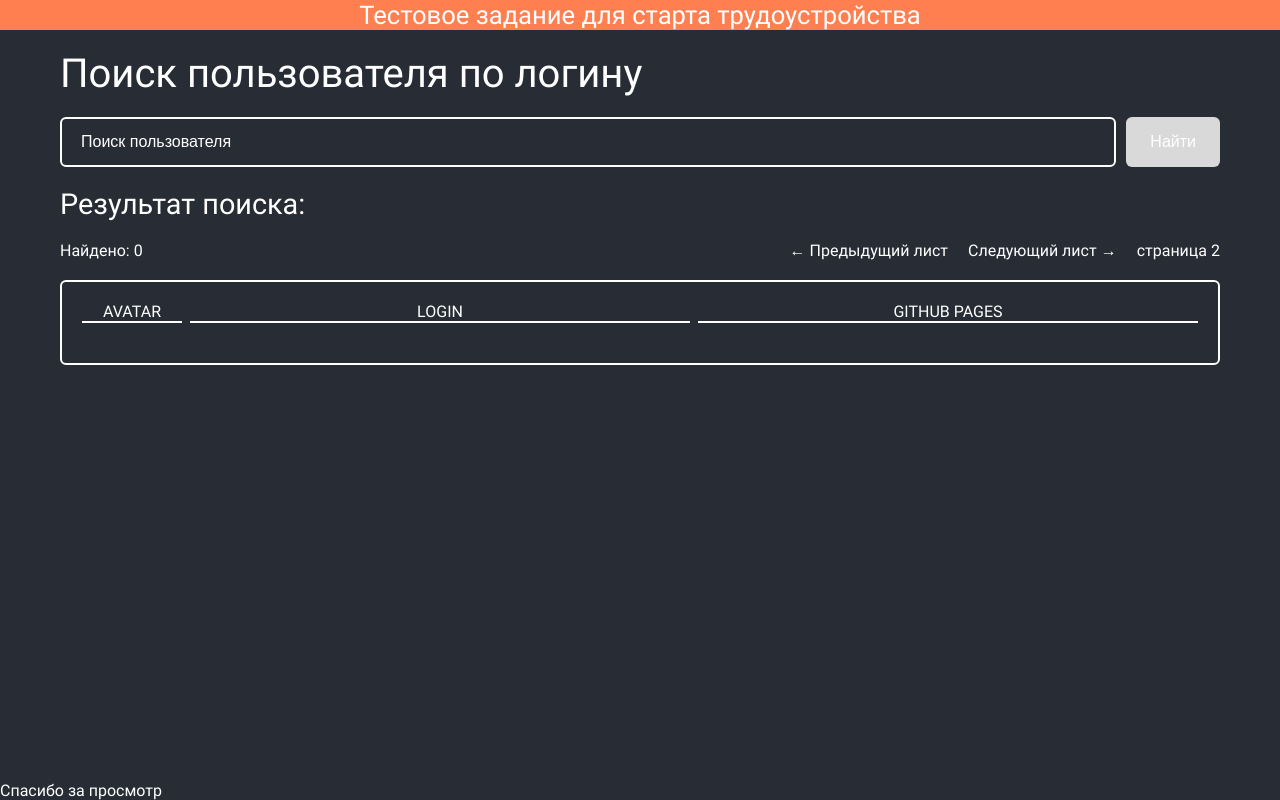
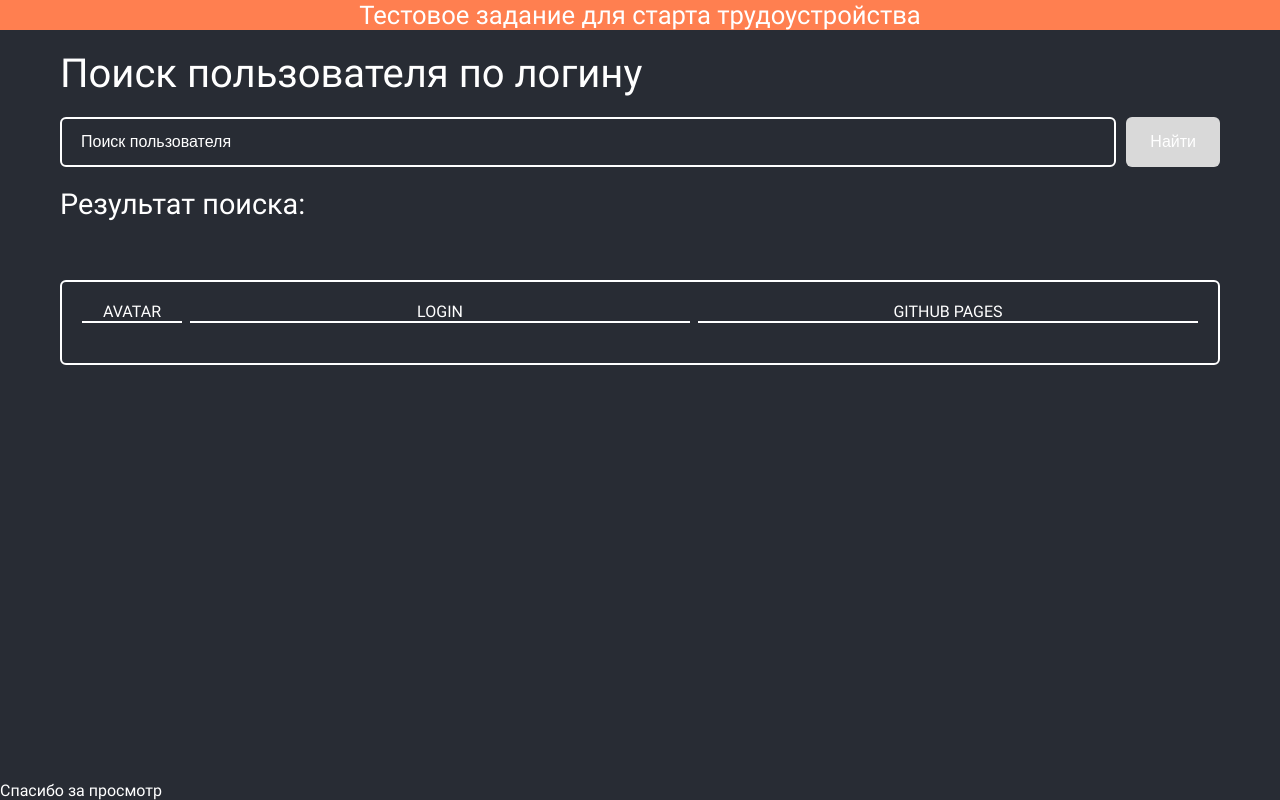
Before and after one commit to ArseniyKhal/testUserSearch, a React (Create React App) app: page / in a window 1280 px wide. Built offline with nearby package versions, Linux system fonts and the light colour scheme.

Commit message:
обрабатываем ошибку запроса

```diff
--- a/src/pages/Main/Main.jsx
+++ b/src/pages/Main/Main.jsx
@@ -8,14 +8,22 @@ export const Main = () => {
   const [searchText, setSearchText] = useState('')
   const [isSearch, setIsSearch] = useState(false)
   const [resultSearchData, setResultSearchData] = useState(null)
+  const [isError, setError] = useState('')
 
   const requestData = async ({ prop, page }) => {
+    try {
       setIsSearch(true)
       foundUsersData = await findUsers({ searchText, prop, page })
       if (foundUsersData) {
+        setError('')
         setResultSearchData(foundUsersData)
+        //   console.log(foundUsersData)
+      }
+    } catch (error) {
+      console.log(error)
+      setError(error.message)
+    } finally {
       setIsSearch(false)
-      console.log(foundUsersData)
     }
   }
 
@@ -36,6 +44,7 @@ export const Main = () => {
   const handleClick2page = () => {
     requestData({ page: 2 })
   }
+
   return (
     <>
       <S.Main>
@@ -62,10 +71,19 @@ export const Main = () => {
           <S.ResultsTitle>
             {isSearch ? 'Ищем...' : 'Результат поиска:'}
           </S.ResultsTitle>
-          <S.ResultsNavigation>
+          {isError ? (
+            <S.ErrorText>{isError}</S.ErrorText>
+          ) : (
+            <>
+              <S.ResultsNavigation
+                style={{
+                  visibility: `${resultSearchData ? 'visible' : 'hidden'}`,
+                }}
+              >
                 <S.SearchTotal>
-              Найдено:
-              {resultSearchData ? ` ${resultSearchData.total_count}` : ' 0'}
+                  {resultSearchData?.total_count
+                    ? `Найдено: ${resultSearchData.total_count}`
+                    : 'Ничего не найдено'}
                 </S.SearchTotal>
                 <S.NavigationBar>
                   <S.NavigationItem onClick={() => handleClickPrev()}>
@@ -79,6 +97,9 @@ export const Main = () => {
                   </S.NavigationItem>
                 </S.NavigationBar>
               </S.ResultsNavigation>
+            </>
+          )}
+
           <S.ResultsSection>
             <S.ResultsBlockTitles>
               <S.ResultsTitleCol1>AVATAR</S.ResultsTitleCol1>
--- a/src/pages/Main/Main.styles.js
+++ b/src/pages/Main/Main.styles.js
@@ -100,3 +100,8 @@ export const NavigationItem = styled.p`
   text-align: center;
   cursor: pointer;
 `
+export const ErrorText = styled.p`
+  color: red;
+  margin-bottom: 20px;
+  font-size: 24px;
+`
--- a/src/service/api.js
+++ b/src/service/api.js
@@ -4,10 +4,13 @@ const baseHost = 'https://api.github.com/search/users'
 export async function findUsers({ searchText, prop, page }) {
   //   const df = `${baseHost}?q=${searchText}${prop && `; rel=${prop}`}`
   const bh = `${baseHost}?q=${searchText}&per_page=15${page && `&page=${page}`}`
-  console.log(bh)
+  //   console.log(bh)
   const response = await fetch(bh, {
     method: 'GET',
-    'X-GitHub-Api-Version': '2022-11-28',
   })
+  console.log(response)
+  if (!response.ok) {
+    throw new Error(response.detail ?? 'ошибка сервера')
+  }
   return response.json()
 }
```
Lines whose indentation alone changed are shown as unchanged.
